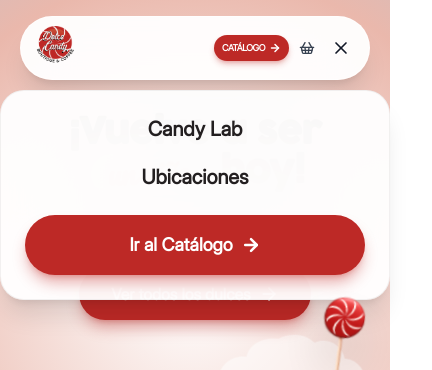
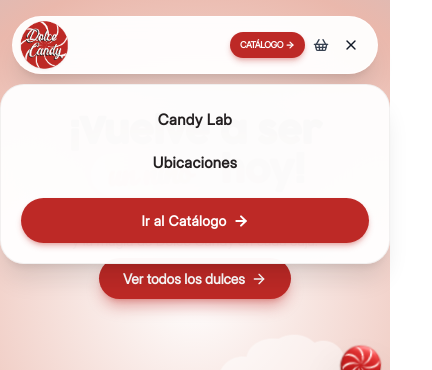
Before and after one commit to carmidev/maniatech, a Next.js app: page / in a window 390 px wide. Both pictures are taken after a click on the button 341 px from the left and 48 px from the top of the page. Shown: the top 370 px of the page, 432 px wide, since content can reach past the window. Built offline with nearby package versions, Linux system fonts and the light colour scheme.

Commit message:
version responsive

```diff
--- a/src/app/catalogo/page.tsx
+++ b/src/app/catalogo/page.tsx
@@ -46,17 +46,30 @@
   return (
     <div className="min-h-screen bg-[#f8f6f6]">
 
-      {/* ── NAVBAR ── */}
-      <nav className="fixed top-5 left-1/2 -translate-x-1/2 z-50 w-[calc(100%-2.5rem)] max-w-5xl">
-        <div className="bg-white/90 backdrop-blur-xl rounded-full shadow-lg shadow-black/8 px-6 h-16 flex items-center justify-between border border-white/60">
-          <Link href="/" className="flex items-center gap-1 md:gap-2">
-            <div className="w-[44px] h-[44px] flex items-center justify-center overflow-hidden shrink-0 -ml-2 rounded-full">
-              <img src={getImagePath("/images/espiral-dolce.png")} alt="Dolce Isotipo" className="w-full h-full object-cover scale-[1.3] drop-shadow-sm" />
+      {/* ── NAVBAR PÍLDORA FLOTANTE (REDUCCIÓN EXTREMA PREVENCIÓN OVERFLOW) ── */}
+      <div className="fixed top-4 inset-x-0 z-[99] flex justify-center pointer-events-none px-3 sm:px-6 lg:px-0">
+        <nav className="pointer-events-auto w-full lg:w-max lg:min-w-[800px] max-w-4xl bg-white/95 backdrop-blur-xl rounded-full shadow-xl shadow-black/10 h-[58px] lg:h-16 flex items-center justify-between border border-white/60 px-3 sm:px-5 lg:px-8">
+          <Link href="/" className="flex items-center gap-1 md:gap-2 cursor-pointer p-0 relative shrink-0">
+            {/* Logo Móvil - Escalado para contrarrestar el padding transparente de la imagen */}
+            <div className="relative lg:hidden w-[48px] h-[48px] flex items-center justify-center shrink-0 -ml-1">
+              <img
+                src={getImagePath("/images/espiraldolce-con-nombre.png")}
+                alt="Dolce Candy Oficial"
+                className="absolute top-1/2 left-1/2 -translate-x-1/2 -translate-y-1/2 -mt-[2px] w-[118px] h-[118px] max-w-none object-contain pointer-events-none drop-shadow-sm"
+              />
             </div>
-            <img src={getImagePath("/images/letras-dolce-candy-blanco.png")} alt="Dolce Candy" className="h-[34px] object-contain mt-1 invert opacity-90" />
+
+            {/* Logo Desktop */}
+            <div className="hidden lg:flex items-center gap-1 lg:gap-2">
+              <div className="relative pointer-events-none w-[46px] h-[46px] flex items-center justify-center shrink-0 -mr-2 -ml-2">
+                <img src={getImagePath("/images/espiral-dolce.png")} alt="Dolce Isotipo" className="absolute top-1/2 left-1/2 -translate-x-1/2 -translate-y-1/2 w-[160px] h-[160px] max-w-none object-contain drop-shadow-sm pointer-events-none" />
+              </div>
+              <img src={getImagePath("/images/letras-dolce-candy-blanco.png")} alt="Dolce Candy" className="h-[34px] object-contain mt-1 invert opacity-90 pointer-events-none" />
+            </div>
           </Link>
 
-          <div className="hidden md:flex items-center gap-7 font-bold text-sm tracking-wide">
+          <div className="flex items-center gap-1 sm:gap-4 lg:gap-8 shrink-0">
+            <div className="hidden lg:flex items-center gap-7 font-display text-sm tracking-wide">
               <Link href="/catalogo" className="text-primary">
                 Catálogo
               </Link>
@@ -65,33 +78,36 @@
               </Link>
             </div>
 
-          <div className="flex items-center gap-2 md:gap-3">
+            <div className="flex items-center gap-0.5 sm:gap-2 lg:gap-3">
               <Link
                 href="/"
-              className="bg-brand-red text-white px-5 py-2.5 rounded-full font-black text-sm hover:scale-105 active:scale-95 transition-all shadow-md shadow-brand-red/30 hidden md:flex items-center gap-2"
+                className="flex bg-brand-red text-white px-2.5 sm:px-4 lg:px-5 py-1.5 lg:py-2.5 rounded-full font-black text-[9px] lg:text-sm hover:scale-105 transition-all shadow-md shadow-brand-red/30 items-center gap-0.5 sm:gap-1 shrink-0"
               >
-              Volver al Inicio <ArrowRight className="w-4 h-4 stroke-[3]" />
+                <span className="hidden lg:inline">Volver al Inicio</span>
+                <span className="lg:hidden uppercase tracking-tighter">Inicio</span>
+                <ArrowRight className="w-2.5 h-2.5 lg:w-4 lg:h-4 stroke-[3]" />
               </Link>
               <button
                 onClick={() => setIsCartOpen(true)}
-              className="relative p-2 hover:bg-gray-100 rounded-full transition-colors"
+                className="relative p-1.5 sm:p-2 hover:bg-gray-100 rounded-full transition-colors shrink-0"
               >
-              <ShoppingBasket className="w-5 h-5 text-gray-700" />
+                <ShoppingBasket className="w-4 h-4 sm:w-5 sm:h-5 lg:w-5 lg:h-5 text-gray-700" />
                 {totalItems > 0 && (
-                <span className="absolute top-0 right-0 bg-brand-red text-white text-[10px] font-black w-4 h-4 flex items-center justify-center rounded-full border-2 border-white">
+                  <span className="absolute top-0 right-0 bg-primary text-white text-[9px] lg:text-[10px] font-black w-3.5 h-3.5 lg:w-4 lg:h-4 flex items-center justify-center rounded-full border-2 border-white">
                     {totalItems}
                   </span>
                 )}
               </button>
               <button
                 onClick={() => setIsMobileMenuOpen(!isMobileMenuOpen)}
-              className="md:hidden p-2 hover:bg-gray-100 rounded-full transition-colors"
+                className="lg:hidden p-1.5 hover:bg-gray-100 rounded-full transition-colors shrink-0"
                 aria-label="Toggle Menu"
               >
-              {isMobileMenuOpen ? <X className="w-5 h-5 text-gray-900" /> : <Menu className="w-5 h-5 text-gray-900" />}
+                {isMobileMenuOpen ? <X className="w-4 h-4 sm:w-5 sm:h-5 text-gray-900" /> : <Menu className="w-4 h-4 sm:w-5 sm:h-5 text-gray-900" />}
               </button>
             </div>
           </div>
+        </nav>
 
         {/* MENÚ MÓVIL DESPLEGABLE */}
         <AnimatePresence>
@@ -101,20 +117,20 @@
               animate={{ opacity: 1, y: 0, scale: 1 }}
               exit={{ opacity: 0, y: -10, scale: 0.95 }}
               transition={{ duration: 0.2 }}
-              className="absolute top-[calc(100%+10px)] left-0 w-full bg-white/95 backdrop-blur-3xl rounded-3xl shadow-xl shadow-black/10 border border-black/5 overflow-hidden md:hidden flex flex-col p-6 gap-6"
+              className="absolute top-[calc(100%+10px)] left-0 w-full bg-white/95 backdrop-blur-3xl rounded-[24px] shadow-xl shadow-black/10 border border-black/5 overflow-hidden md:hidden flex flex-col p-5 gap-4 pointer-events-auto"
             >
-              <nav className="flex flex-col gap-5 text-center">
+              <nav className="flex flex-col gap-3 text-center">
                 <Link
                   href="/"
                   onClick={() => setIsMobileMenuOpen(false)}
-                  className="text-xl font-bold text-gray-800 hover:text-primary transition-colors"
+                  className="text-[15px] font-semibold tracking-wide text-brand-darkgray hover:text-primary transition-colors py-1"
                 >
                   Inicio
                 </Link>
                 <Link
                   href="/#ubicaciones"
                   onClick={() => setIsMobileMenuOpen(false)}
-                  className="text-xl font-bold text-gray-800 hover:text-primary transition-colors"
+                  className="text-[15px] font-semibold tracking-wide text-brand-darkgray hover:text-primary transition-colors py-1"
                 >
                   Ubicaciones
                 </Link>
@@ -122,14 +138,14 @@
               <Link
                 href="/"
                 onClick={() => setIsMobileMenuOpen(false)}
-                className="bg-brand-red text-white w-full py-4 rounded-full font-black text-lg hover:bg-brand-red/90 active:scale-95 transition-all text-center flex items-center justify-center gap-2 shadow-md"
+                className="bg-brand-red text-white w-full py-3 rounded-full font-black text-[14px] tracking-wide hover:scale-105 active:scale-95 transition-all text-center flex items-center justify-center gap-1.5 shadow-md shadow-brand-red/30 mt-1"
               >
-                Volver al Inicio <ArrowRight className="w-5 h-5 stroke-[3]" />
+                Volver al Inicio <ArrowRight className="w-4 h-4 stroke-[3]" />
               </Link>
             </motion.div>
           )}
         </AnimatePresence>
-      </nav>
+      </div>
 
       {/* ── CONTENIDO ── */}
       <main className="max-w-7xl mx-auto px-6 pt-32 pb-20">
@@ -171,9 +187,6 @@
               <div>
                 <h3 className="text-sm font-display text-brand-darkgray uppercase tracking-widest">Categorías</h3>
               </div>
-              <p className="text-xs text-slate-400 font-bold uppercase tracking-widest">
-                {filteredCandies.length} productos encontrados
-              </p>
             </div>
 
             <div className="flex overflow-x-auto pb-4 -mx-6 px-6 gap-3 no-scrollbar scroll-smooth">
--- a/src/app/globals.css
+++ b/src/app/globals.css
@@ -3,6 +3,9 @@
 @tailwind utilities;
 
 @layer base {
+  html, body {
+    @apply overflow-x-hidden w-full;
+  }
   body {
     @apply bg-white text-gray-800 antialiased font-body;
   }
--- a/src/app/page.tsx
+++ b/src/app/page.tsx
@@ -64,24 +64,27 @@
       <svg className="hidden" aria-hidden="true" style={{ position: 'absolute', width: 0, height: 0 }}>
       </svg>
 
-      {/* ── NAVBAR PÍLDORA FLOTANTE (REFACTORIZADO PARA ESTABILIDAD TOTAL) ── */}
-      <div className="fixed top-4 left-0 right-0 z-50 px-5 flex justify-center pointer-events-none">
-        <nav className="w-full max-w-4xl max-w-[calc(100vw-40px)] bg-white/95 backdrop-blur-xl rounded-full shadow-xl shadow-black/10 px-3 lg:px-8 h-16 flex items-center justify-between border border-white/60 pointer-events-auto overflow-hidden">
+      {/* ── NAVBAR PÍLDORA FLOTANTE (REDUCCIÓN EXTREMA PREVENCIÓN OVERFLOW) ── */}
+      <div className="fixed top-4 inset-x-0 z-[99] flex justify-center pointer-events-none px-3 sm:px-6 lg:px-0">
+        <nav className="pointer-events-auto w-full lg:w-max lg:min-w-[800px] max-w-4xl bg-white/95 backdrop-blur-xl rounded-full shadow-xl shadow-black/10 h-[58px] lg:h-16 flex items-center justify-between border border-white/60 px-3 sm:px-5 lg:px-8">
+
           <button
             type="button"
-            className="flex items-center gap-1 md:gap-2 cursor-pointer p-0 relative"
+            className="flex items-center gap-1 md:gap-2 cursor-pointer p-0 relative shrink-0"
             onClick={() => {
               window.scrollTo({ top: 0, behavior: 'smooth' });
             }}
           >
-            {/* Logo Móvil - Compactado */}
-            <img
-              src={getImagePath("/images/logo-oficial.png")}
-              alt="Dolce Candy Logo"
-              className="h-11 lg:hidden object-contain"
-            />
+            {/* Logo Móvil - Escalado para contrarrestar el padding transparente de la imagen */}
+            <div className="relative lg:hidden w-[48px] h-[48px] flex items-center justify-center shrink-0 -ml-1">
+              <img
+                src={getImagePath("/images/espiraldolce-con-nombre.png")}
+                alt="Dolce Candy Oficial"
+                className="absolute top-1/2 left-1/2 -translate-x-1/2 -translate-y-1/2 -mt-[2px] w-[118px] h-[118px] max-w-none object-contain pointer-events-none drop-shadow-sm"
+              />
+            </div>
 
-            {/* Logo Desktop (Restaurado) */}
+            {/* Logo Desktop */}
             <div className="hidden lg:flex items-center gap-1 lg:gap-2">
               <div className="relative pointer-events-none w-[46px] h-[46px] flex items-center justify-center shrink-0 -mr-2 -ml-2">
                 <img src={getImagePath("/images/espiral-dolce.png")} alt="Dolce Isotipo" className="absolute top-1/2 left-1/2 -translate-x-1/2 -translate-y-1/2 w-[160px] h-[160px] max-w-none object-contain drop-shadow-sm pointer-events-none" />
@@ -90,30 +93,30 @@
             </div>
           </button>
 
-          <div className="flex items-center gap-1.5 lg:gap-8">
+          <div className="flex items-center gap-1 sm:gap-4 lg:gap-8 shrink-0">
             <div className="hidden lg:flex items-center gap-7 font-display text-sm tracking-wide">
-              <Link href="#lab" className="text-brand-darkgray/80 hover:text-primary transition-colors">
+              <Link href="/#lab" className="text-brand-darkgray/80 hover:text-primary transition-colors">
                 Candy Lab
               </Link>
-              <Link href="#ubicaciones" className="text-brand-darkgray/80 hover:text-primary transition-colors">
+              <Link href="/#ubicaciones" className="text-brand-darkgray/80 hover:text-primary transition-colors">
                 Ubicaciones
               </Link>
             </div>
 
-            <div className="flex items-center gap-1 lg:gap-3">
+            <div className="flex items-center gap-0.5 sm:gap-2 lg:gap-3">
               <Link
                 href="/catalogo"
-                className="flex bg-brand-red text-white px-2 lg:px-5 py-1.5 lg:py-2.5 rounded-full font-black text-[9px] lg:text-sm hover:scale-105 transition-all shadow-md shadow-brand-red/30 items-center gap-1"
+                className="flex bg-brand-red text-white px-2.5 sm:px-4 lg:px-5 py-1.5 lg:py-2.5 rounded-full font-black text-[9px] lg:text-sm hover:scale-105 transition-all shadow-md shadow-brand-red/30 items-center gap-0.5 sm:gap-1 shrink-0"
               >
                 <span className="hidden lg:inline">Ir al Catálogo</span>
                 <span className="lg:hidden uppercase tracking-tighter">Catálogo</span>
-                <ArrowRight className="w-3 h-3 lg:w-4 lg:h-4 stroke-[3]" />
+                <ArrowRight className="w-2.5 h-2.5 lg:w-4 lg:h-4 stroke-[3]" />
               </Link>
               <button
                 onClick={() => setIsCartOpen(true)}
-                className="relative p-1.5 lg:p-2 hover:bg-gray-100 rounded-full transition-colors"
+                className="relative p-1.5 sm:p-2 hover:bg-gray-100 rounded-full transition-colors shrink-0"
               >
-                <ShoppingBasket className="w-4 h-4 lg:w-5 lg:h-5 text-gray-700" />
+                <ShoppingBasket className="w-4 h-4 sm:w-5 sm:h-5 lg:w-5 lg:h-5 text-gray-700" />
                 {totalItems > 0 && (
                   <span className="absolute top-0 right-0 bg-primary text-white text-[9px] lg:text-[10px] font-black w-3.5 h-3.5 lg:w-4 lg:h-4 flex items-center justify-center rounded-full border-2 border-white">
                     {totalItems}
@@ -122,10 +125,10 @@
               </button>
               <button
                 onClick={() => setIsMobileMenuOpen(!isMobileMenuOpen)}
-                className="lg:hidden p-1.5 hover:bg-gray-100 rounded-full transition-colors"
+                className="lg:hidden p-1.5 hover:bg-gray-100 rounded-full transition-colors shrink-0"
                 aria-label="Toggle Menu"
               >
-                {isMobileMenuOpen ? <X className="w-5 h-5 text-gray-900" /> : <Menu className="w-5 h-5 text-gray-900" />}
+                {isMobileMenuOpen ? <X className="w-4 h-4 sm:w-5 sm:h-5 text-gray-900" /> : <Menu className="w-4 h-4 sm:w-5 sm:h-5 text-gray-900" />}
               </button>
             </div>
           </div>
@@ -139,20 +142,20 @@
               animate={{ opacity: 1, y: 0, scale: 1 }}
               exit={{ opacity: 0, y: -10, scale: 0.95 }}
               transition={{ duration: 0.2 }}
-              className="absolute top-[calc(100%+10px)] left-0 w-full bg-white/95 backdrop-blur-3xl rounded-3xl shadow-xl shadow-black/10 border border-black/5 overflow-hidden lg:hidden flex flex-col p-6 gap-6"
+              className="absolute top-[calc(100%+10px)] left-0 w-full bg-white/95 backdrop-blur-3xl rounded-[24px] shadow-xl shadow-black/10 border border-black/5 overflow-hidden lg:hidden flex flex-col p-5 gap-4 pointer-events-auto"
             >
-              <nav className="flex flex-col gap-5 text-center">
+              <nav className="flex flex-col gap-3 text-center">
                 <Link
-                  href="#lab"
+                  href="/#lab"
                   onClick={() => setIsMobileMenuOpen(false)}
-                  className="text-xl font-bold text-brand-darkgray hover:text-primary transition-colors"
+                  className="text-[15px] font-semibold tracking-wide text-brand-darkgray hover:text-primary transition-colors py-1"
                 >
                   Candy Lab
                 </Link>
                 <Link
-                  href="#ubicaciones"
+                  href="/#ubicaciones"
                   onClick={() => setIsMobileMenuOpen(false)}
-                  className="text-xl font-bold text-brand-darkgray hover:text-primary transition-colors"
+                  className="text-[15px] font-semibold tracking-wide text-brand-darkgray hover:text-primary transition-colors py-1"
                 >
                   Ubicaciones
                 </Link>
@@ -160,9 +163,9 @@
               <Link
                 href="/catalogo"
                 onClick={() => setIsMobileMenuOpen(false)}
-                className="bg-brand-red text-white w-full py-4 rounded-full font-black text-lg hover:scale-105 active:scale-95 transition-all text-center flex items-center justify-center gap-2 shadow-lg shadow-brand-red/40"
+                className="bg-brand-red text-white w-full py-3 rounded-full font-black text-[14px] tracking-wide hover:scale-105 active:scale-95 transition-all text-center flex items-center justify-center gap-1.5 shadow-md shadow-brand-red/30 mt-1"
               >
-                Ir al Catálogo <ArrowRight className="w-5 h-5 stroke-[3]" />
+                Ir al Catálogo <ArrowRight className="w-4 h-4 stroke-[3]" />
               </Link>
             </motion.div>
           )}
@@ -204,7 +207,7 @@
           <motion.div
             animate={{ y: [0, -12, 0], rotate: [5, -5, 5] }}
             transition={{ duration: 7, repeat: Infinity, ease: "easeInOut" }}
-            className="absolute top-[31%] lg:top-[10%] right-[-8%] lg:right-[5%] z-10"
+            className="absolute top-[36%] lg:top-[10%] right-[-12%] lg:right-[5%] z-10"
           >
             <img
               src={getImagePath("/images/chupeta1.png")}
@@ -229,7 +232,7 @@
             <img
               src={getImagePath("/images/chocolate.svg")}
               alt="Chocolate Dolce"
-              className="w-28 lg:w-48 h-auto drop-shadow-2xl -rotate-6 brightness-110 opacity-90 lg:opacity-100"
+              className="w-36 lg:w-56 h-auto drop-shadow-2xl -rotate-6 brightness-110 opacity-90 lg:opacity-100"
             />
           </motion.div>
         </div>
@@ -238,16 +241,16 @@
         <motion.div
           animate={{ y: [0, -8, 0], rotate: [-15, -10, -15] }}
           transition={{ duration: 6, repeat: Infinity, ease: "easeInOut" }}
-          className="absolute top-[44%] left-[8%] z-10 lg:hidden pointer-events-none"
+          className="absolute top-[42%] left-[4%] z-10 lg:hidden pointer-events-none"
         >
           <img
             src={getImagePath("/images/chocolate.svg")}
             alt="Chocolate Decorativo"
-            className="w-28 h-auto drop-shadow-xl rotate-6 brightness-110 opacity-90"
+            className="w-32 h-auto drop-shadow-xl rotate-6 brightness-110 opacity-90"
           />
         </motion.div>
 
-        {/* Caramelo Sorpresa (Asset Personalizado: caramelodolce.png - Detrás de la nube z-30) */}
+        {/* Caramelo Sorpresa (Escritorio) */}
         <motion.div
           animate={{
             y: [55, -90, 55], // Sube más alto para despegarse de la nube
@@ -259,12 +262,33 @@
             repeat: Infinity,
             ease: "easeInOut"
           }}
-          className="absolute bottom-[30px] md:bottom-[90px] left-[38%] md:left-[44%] z-25 pointer-events-none"
+          className="absolute bottom-[30px] md:bottom-[90px] left-[38%] md:left-[44%] z-25 pointer-events-none hidden md:block"
         >
           <img
             src={getImagePath("/images/caramelodolce.png")}
             alt="Caramelo Dolce"
             className="w-28 md:w-32 h-auto drop-shadow-2xl brightness-110"
+          />
+        </motion.div>
+
+        {/* Caramelo Sorpresa Móvil (Rescatado del z-index - z-40 supera a la nube) */}
+        <motion.div
+          animate={{
+            y: [-15, 10, -15],
+            rotate: [15, 375],
+            scale: [0.9, 1.2, 0.9]
+          }}
+          transition={{
+            duration: 5,
+            repeat: Infinity,
+            ease: "easeInOut"
+          }}
+          className="absolute bottom-[20px] left-[8%] z-40 pointer-events-none md:hidden"
+        >
+          <img
+            src={getImagePath("/images/caramelodolce.png")}
+            alt="Caramelo Sorpresa Móvil"
+            className="w-28 h-auto drop-shadow-2xl brightness-110"
           />
         </motion.div>
 
@@ -295,9 +319,9 @@
               initial={{ opacity: 0, y: 15 }}
               animate={{ opacity: 1, y: 0 }}
               transition={{ delay: 0.35 }}
-              className="text-[15px] sm:text-[18px] text-brand-darkgray/90 mb-2 sm:mb-8 lg:mb-3 leading-relaxed font-body font-normal mx-auto lg:mx-0 max-w-[280px] sm:max-w-[480px] lg:max-w-[420px] text-center lg:text-justify px-2"
+              className="text-[14px] sm:text-[18px] text-brand-darkgray/90 mb-2 sm:mb-8 lg:mb-3 leading-[1.4] lg:leading-relaxed font-body font-normal mx-auto lg:mx-0 w-[95%] max-w-[380px] sm:max-w-[480px] lg:max-w-[420px] text-center lg:text-justify px-1"
             >
-              Dulces raros, colaboraciones exclusivas y la magia de Dolce Candy en cada caja.
+              Dulces raros, colaboraciones exclusivas <br className="lg:hidden" /> y la magia de Dolce Candy en cada caja.
             </motion.p>
 
             <motion.div
@@ -307,16 +331,16 @@
             >
               <Link
                 href="/catalogo"
-                className="bg-brand-red text-white px-8 py-3.5 rounded-full font-bold text-[16px] inline-flex items-center gap-2 hover:scale-105 hover:-translate-y-1 hover:shadow-2xl hover:shadow-brand-red/50 active:scale-95 transition-all duration-300 shadow-lg shadow-brand-red/40 group pointer-events-auto"
+                className="bg-brand-red text-white px-6 lg:px-8 py-2.5 lg:py-3.5 rounded-full font-bold text-[14px] lg:text-[16px] inline-flex items-center gap-1.5 lg:gap-2 hover:scale-105 hover:-translate-y-1 hover:shadow-2xl hover:shadow-brand-red/50 active:scale-95 transition-all duration-300 shadow-lg shadow-brand-red/40 group pointer-events-auto"
               >
-                Ver todos los dulces <ArrowRight className="w-5 h-5 group-hover:translate-x-1 transition-transform duration-300" />
+                Ver todos los dulces <ArrowRight className="w-4 h-4 lg:w-5 lg:h-5 group-hover:translate-x-1 transition-transform duration-300" />
               </Link>
             </motion.div>
           </motion.div>
         </div>
 
         {/* ── IMAGEN CENTRAL / PERSONAJE - BOTTOM STACK (z-20) ── */}
-        <div className="relative min-h-[55dvh] lg:min-h-0 flex-none lg:absolute lg:bottom-0 lg:right-[5%] z-20 pointer-events-none w-full lg:w-[50%] flex justify-center lg:justify-end items-end opacity-100 mt-[-45dvh] lg:mt-0">
+        <div className="relative min-h-[55dvh] lg:min-h-0 flex-none lg:absolute lg:bottom-0 lg:right-[5%] z-20 pointer-events-none w-full lg:w-[50%] flex justify-center lg:justify-end items-end opacity-100 mt-[-45dvh] lg:mt-0 -translate-y-[40px] lg:translate-y-0">
           <img
             key={HERO_IMAGES[currentImageIndex]}
             src={getImagePath(HERO_IMAGES[currentImageIndex]) || undefined}
@@ -326,13 +350,15 @@
         </div>
 
         {/* Layer 3: Pawsy Foreground Transition Strip (Método de Escritorio: Alineación Natural) */}
-        <div className="absolute bottom-[-1px] lg:bottom-[-1px] left-0 w-full lg:left-0 lg:w-full z-30 pointer-events-none">
+        <div className="absolute bottom-[39px] lg:bottom-[-1px] left-0 w-full lg:left-0 lg:w-full z-30 pointer-events-none">
           <img
             src="https://framerusercontent.com/images/t49nGcvSU3RT2ngSvvjRRajdes4.png"
             alt="Cloud Transition Strip"
             className="w-full h-[160px] md:h-[222px] object-cover object-bottom origin-bottom"
           />
         </div>
+        {/* Parche blanco móvil para sellar la transición al elevar el piso */}
+        <div className="absolute bottom-[-2px] left-0 w-full h-[45px] bg-white z-20 lg:hidden pointer-events-none px-0 mx-0 mt-0"></div>
 
 
 
@@ -341,6 +367,7 @@
 
       {/* ── DULCES DESTACADOS ── */}
       <section className="relative bg-white z-10 pt-4 lg:pt-4 pb-8 px-6 mt-0 lg:mt-0">
+
         <div className="max-w-7xl mx-auto">
 
           {/* Encabezado */}
```
Also changed, not shown: public/images/espiraldolce-con-nombre.png (added). Lines whose indentation alone changed are shown as unchanged.
